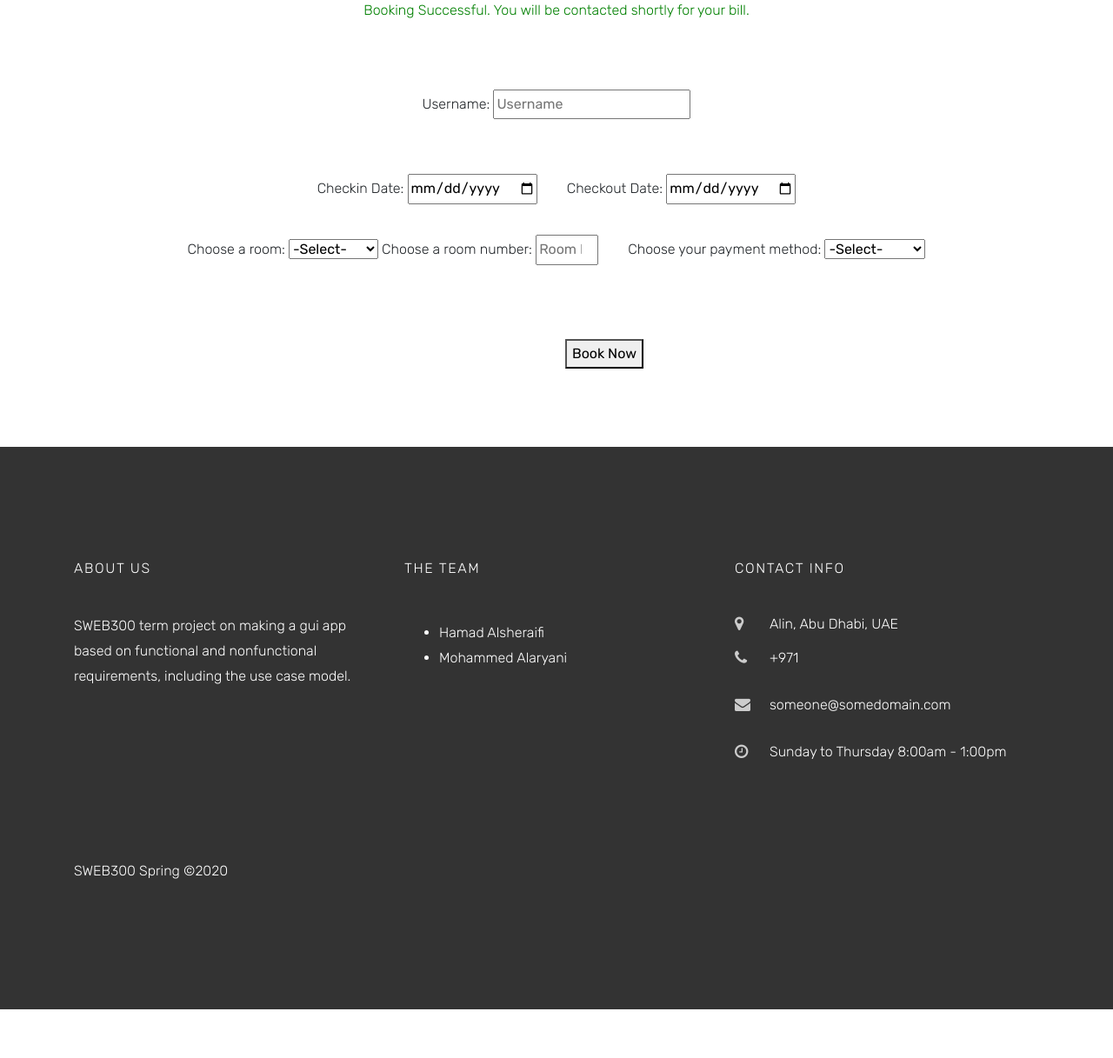
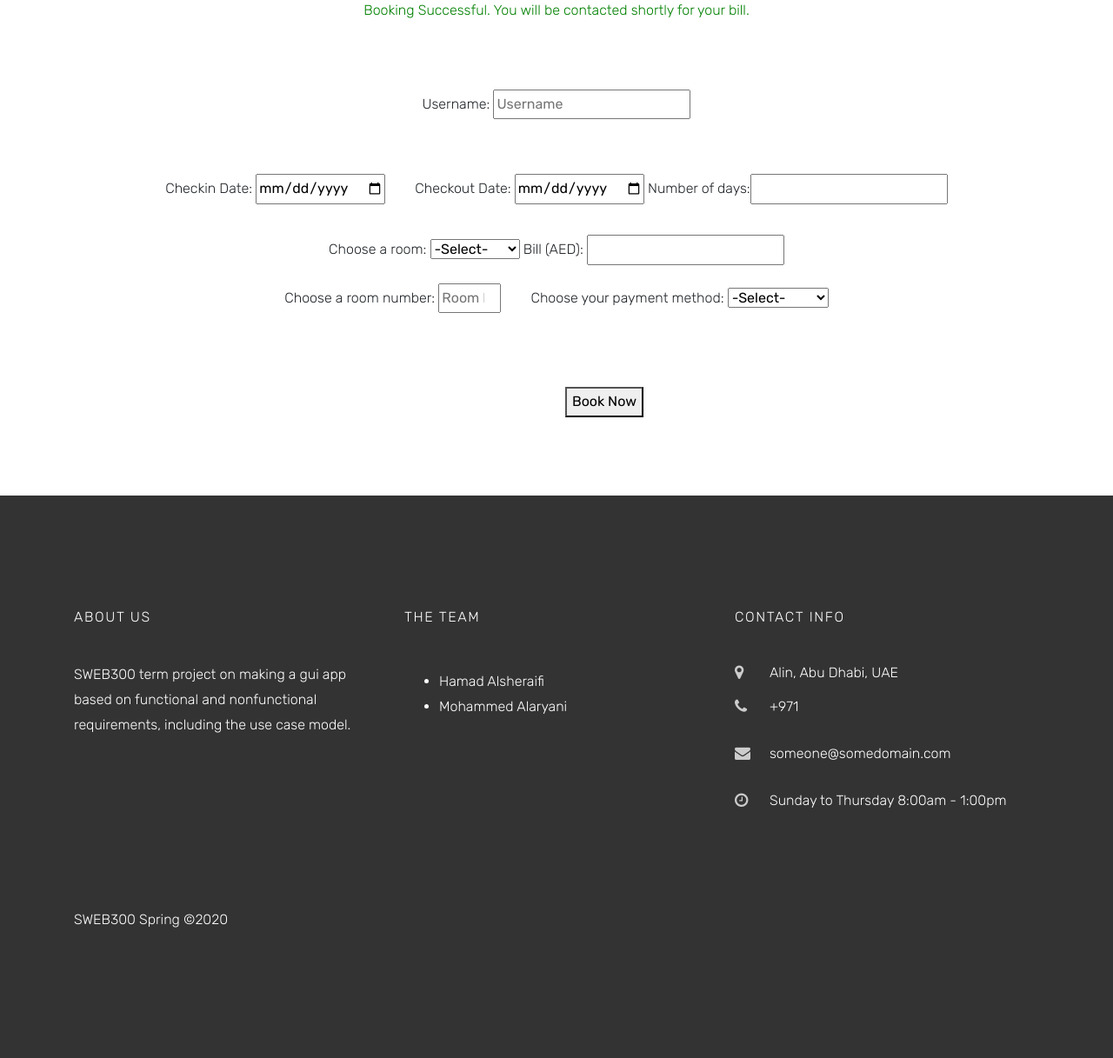
Before and after one commit to Hameon4/Hotel-Reservation-System, a PHP site: page /booking.php?signup=success in a window 1280 px wide. Shown: the part 258-1475 px from the top of the page at 87% size. Before the commit the page ends 1419 px from the top, so only its background shows below. Run offline with PHP 8.4, Linux system fonts and the light colour scheme; some libraries are stand-ins or nearby versions; some web fonts are replaced.

Commit message:
update 3

```diff
--- a/booking.php
+++ b/booking.php
@@ -3,6 +3,35 @@
  ?>
 
 <main>
+  <script>
+ function bill() {
+        	var x = document.getElementById('mySelect').selectedIndex;
+            if (x == 1)
+            	document.getElementById('price').value= 100*getDays();
+
+            else if(x == 2)
+            	document.getElementById('price').value = 200*getDays();
+
+            else if(x == 3)
+            	document.getElementById('price').value = 300*getDays();
+
+            else if(x == 4)
+            	document.getElementById('price').value = 400*getDays();
+        }
+
+
+        function getDays(){
+                var checkout = new Date(document.getElementById("checkout").value);
+                var checkin = new Date(document.getElementById("checkin").value);
+                return parseInt((checkout - checkin) / (24 * 3600 * 1000));
+        }
+
+        function cal(){
+          if(document.getElementById("checkout")){
+              document.getElementById("numdays2").value=getDays();
+          }
+    	}
+</script>
   <div class="bookingDetails">
     <br><br><br><br><br><br>
     <h2 style="text-align: center; padding-top: 30px; font-size: 30px; font-family: arial;">Booking Details</h2>
@@ -16,26 +45,28 @@
 
   <div class="formBox" style="padding-top: 60px; text-align: center;">
     <label for="email">Username: </label>
-    <input type="text" placeholder="Username" name="username"/><br><br><br>
+    <input type="text" placeholder="Username" name="username" id="username"/><br><br><br>
 
       <label for="email">Checkin Date: </label>
-      <input type="date" placeholder="Days" name="checkin-date" min=
+      <input type="date" id="checkin" onchange="cal()" name="checkin-date" min=
         <?php
           echo date('Y-m-d');
         ?>
       />
 
       <label for="email" style="padding-left: 30px;">Checkout Date: </label>
-      <input type="date" placeholder="Days" name="checkout-date" min=
+      <input type="date" id="checkout" onchange="cal()" name="checkout-date" min=
          <?php
           echo date('Y-m-d');
          ?>
       />
+
+      <label class="form">Number of days:</label><input type="text" class="textbox" id="numdays2" name="numdays1"/>
   </div>
 
   <div class="formBox" style="padding-top: 30px; text-align: center;">
      <label>Choose a room:</label>
-    <select name="roomType">
+    <select name="roomType" id="mySelect" onchange="bill()">
       <option selected disabled>-Select-</option>
       <option>Single</option>
       <option>Double</option>
@@ -43,11 +74,14 @@
       <option>Family</option>
     </select>
 
+    <label>Bill (AED): </label> <input type="text" id="price" name="numdays"/>
+   <p></p>
+
     <label>Choose a room number:</label>
-    <input type="number" placeholder="Room Number" name="roomNumber" min="1" max="400"/>
+    <input type="number" placeholder="Room Number" name="roomNumber" id="roomNum" min="1" max="400"/>
 
     <label style="padding-left: 30px;">Choose your payment method:</label>
-    <select name="payment-type">
+    <select name="payment-type" id="pay">
       <option selected disabled>-Select-</option>
       <option>Cash</option>
       <option>Credit/Debit</option>
--- a/includes/booking.inc.php
+++ b/includes/booking.inc.php
@@ -9,6 +9,8 @@
      $roomType = $_POST['roomType'];
      $paymentType = $_POST['payment-type'];
      $roomNumber = $_POST['roomNumber'];
+     // $numOfDays = $_POST['numDays1'];
+     // $bill = $_POST['numDays'];
 
 
      $sql = "INSERT INTO booking (uidUsers, checkinDate, checkoutDate, roomType, paymentType, roomNumber) VALUES (?, ?, ?, ?, ?, ?)";
```
Also changed, not shown: index.php (+3 -17 lines), 1 other file.
